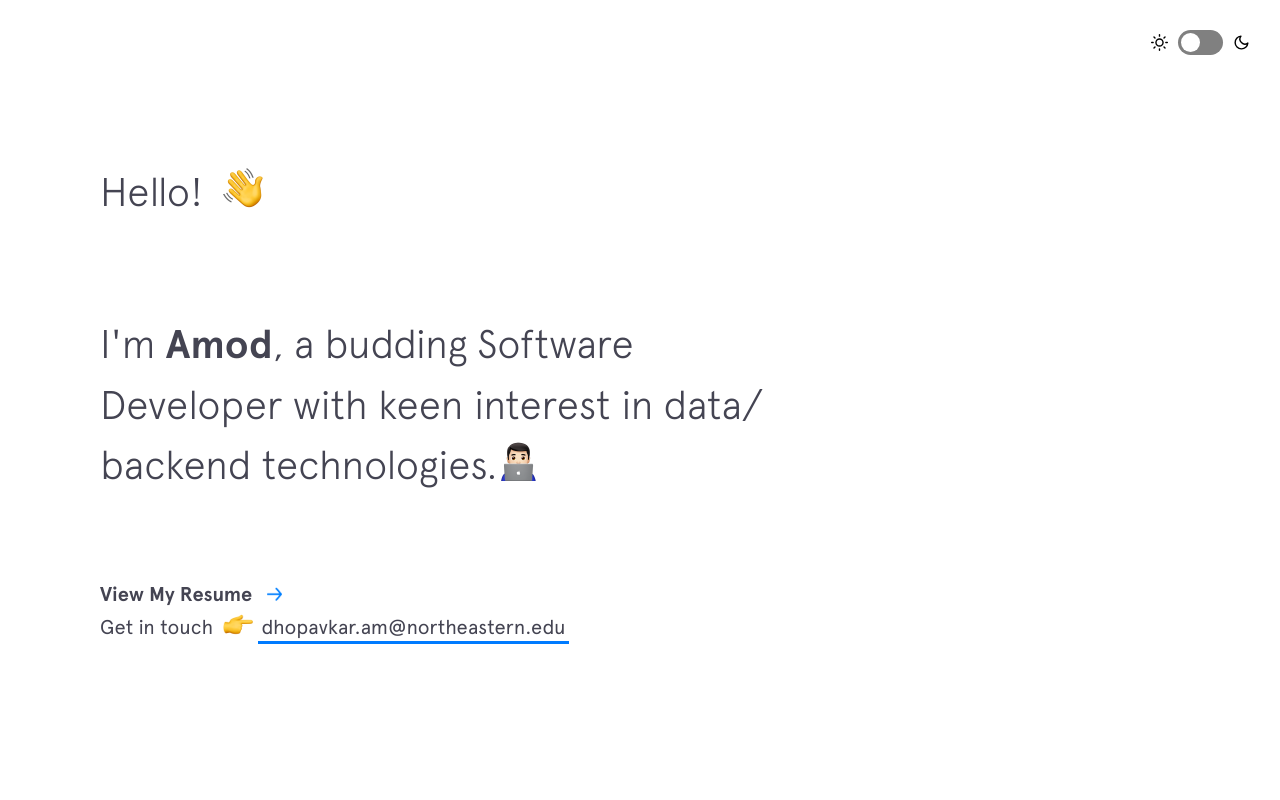
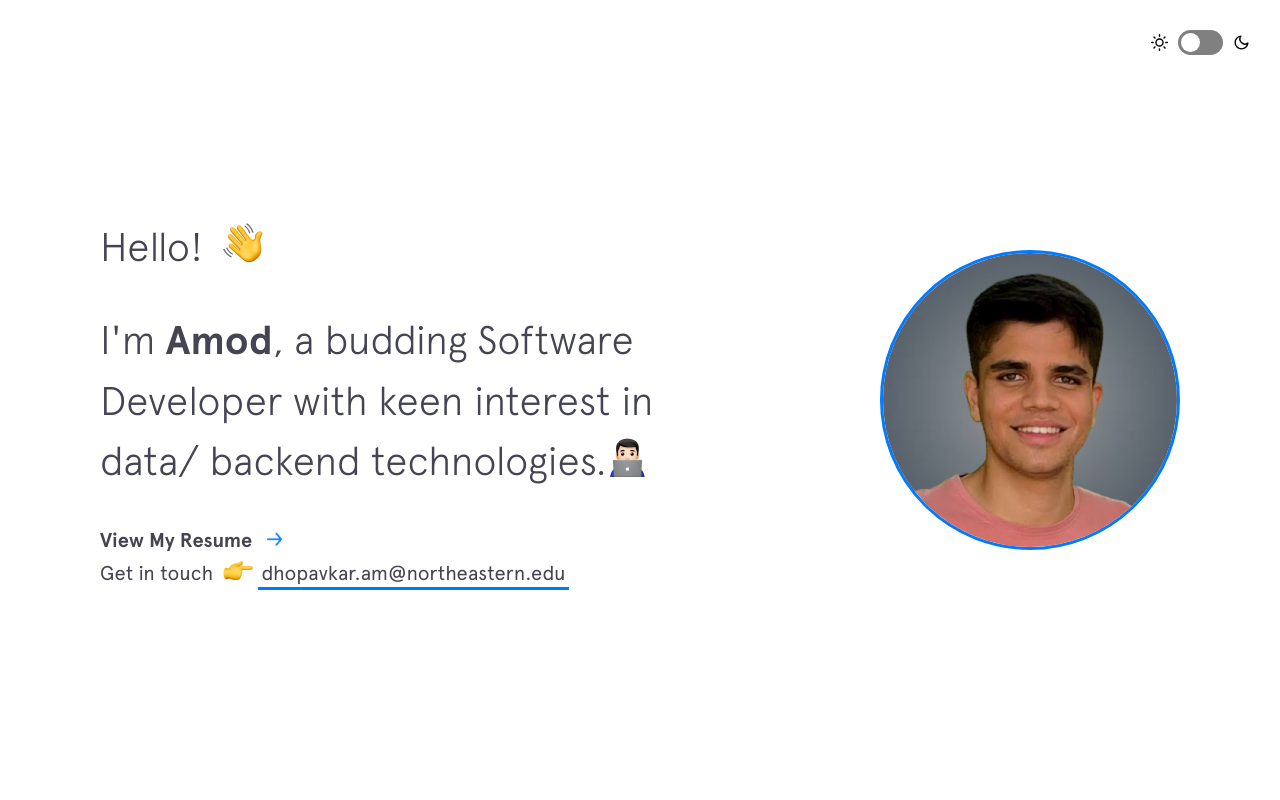
Before and after one commit to shreya2430/Portfolio, a Gatsby site: page / in a window 1280 px wide. Shown: the top 800 px of the page. Built offline with nearby package versions, Linux system fonts and the light colour scheme; Gatsby itself is replaced by a stand-in of ours.

Commit message:
add profile picture

```diff
--- a/src/components/intro/intro.js
+++ b/src/components/intro/intro.js
@@ -1,6 +1,6 @@
 import * as React from "react"
 import "./intro.scss"
-
+import profileImage from "../../img/profile.jpg"
 
 const introData = {
   title: "Hello! ",
@@ -10,7 +10,9 @@ const introData = {
   contact: "Get in touch ",
   email: "dhopavkar.am@northeastern.edu",
   mailTo: "mailto:dhopavkar.am@northeastern.edu",
+  profileImage: profileImage,
 };
+
 const Intro = () => {
   const [isHovering, setIsHovering] = React.useState(false);
   const onMouseOver = _ => {
@@ -29,7 +31,10 @@ const Intro = () => {
     }, 1000);
   }, []);
 
-  return <header className="intro">
+  return (
+    <header className="intro">
+      <div className="intro__content">
+        <div className="intro__text">
           <h1 className="intro__hello">{introData.title}
             <span className={isHovering ? "emoji wave-hand animated wave" : "emoji wave-hand animated"} onMouseOver={onMouseOver} onMouseOut={onMouseOut} onFocus={onMouseOver} onBlur={onMouseOut} role="button" tabIndex={0} aria-label="wave hand"></span>
           </h1>
@@ -41,16 +46,20 @@ const Intro = () => {
 
           <h3 className="intro__contact">
             <a href="./resume.pdf" target="_blank" rel="noreferrer" className="arrow-link">View My Resume</a>
-      <br></br>
+            <br />
             <span>{introData.contact}</span>
             <span className="emoji pointer"></span>
             <span>
-      <a href={introData.mailTo}
-         className="highlight-link">{introData.email}</a>
+              <a href={introData.mailTo} className="highlight-link">{introData.email}</a>
             </span>
-
           </h3>
+        </div>
+        <div className="intro__image">
+          <img src={profileImage} alt="Amod Dhopavkar" className="profile-image" />
+        </div>
+      </div>
     </header>
+  );
 };
 
 export default Intro
--- a/src/components/intro/intro.scss
+++ b/src/components/intro/intro.scss
@@ -1,12 +1,13 @@
 @import "src/scss/globals";
+
 .intro {
   padding: 120px 100px;
   height: 100vh;
   display: flex;
-    flex-direction: column;
-    justify-content: space-around;
+  align-items: center;
   max-width: 1440px;
   margin: 0 auto;
+
   @include weird-medium {
     padding: 120px 70px;
   }
@@ -15,6 +16,73 @@
   }
   @include mobile {
     padding: 70px 50px;
+  }
+
+  &__content {
+    display: flex;
+    justify-content: space-between;
+    align-items: center;
+    width: 100%;
+
+    @include tablet {
+      flex-direction: column-reverse;
+      text-align: center;
+    }
+  }
+
+  &__text {
+    flex: 1;
+    max-width: 60%;
+    margin-right: 50px;
+
+    @include tablet {
+      max-width: 100%;
+      margin-right: 0;
+      margin-top: 30px;
+    }
+  }
+
+  &__image {
+    flex-shrink: 0;
+    width: 300px;
+    height: 300px;
+    position: relative;
+
+    @include tablet {
+      width: 250px;
+      height: 250px;
+      margin-bottom: 30px;
+    }
+
+    @include mobile {
+      width: 200px;
+      height: 200px;
+    }
+
+    &::before {
+      content: '';
+      position: absolute;
+      top: -10px;
+      left: -10px;
+      right: -10px;
+      bottom: -10px;
+      background-color: rgba($blue, 0.1);
+      border-radius: 50%;
+      z-index: -1;
+    }
+
+    .profile-image {
+      width: 100%;
+      height: 100%;
+      object-fit: cover;
+      border-radius: 50%;
+      border: 3px solid $blue;
+      transition: transform 0.3s ease;
+
+      &:hover {
+        transform: scale(1.05);
+      }
+    }
   }
 
   &__hello, &__tagline {
@@ -51,6 +119,7 @@
       }
     }
   }
+
   &__hello {
     font-weight: 300;
     .wave-hand {
@@ -91,6 +160,7 @@
       }
     }
   }
+
   &__tagline {
     font-weight: 300;
     max-width: 700px;
@@ -101,6 +171,7 @@
       background-image: url('../../img/emojis/technologist.png');
     }
   }
+
   &__contact {
     font-size: 1.25rem;
     font-weight: 400;
```
Also changed, not shown: src/img/profile.jpg (added). Lines whose indentation alone changed are shown as unchanged.
